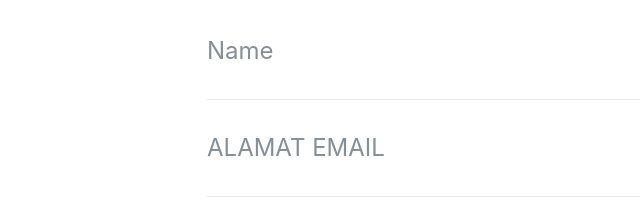
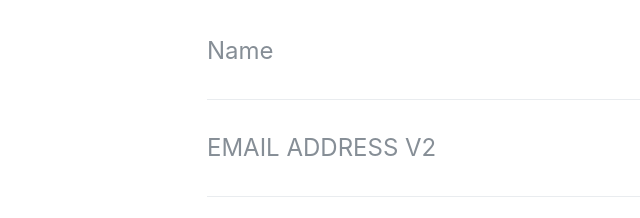
Before and after one commit to razanalia/mini_project, a website with bundled scripts: page index.html in a window 1280 px wide. Shown: the part 2520-2738 px from the top of the page, 68-708 px from the left. Built offline with nearby package versions, Linux system fonts and the light colour scheme.

Commit message:
Update index.html

```diff
--- a/index.html
+++ b/index.html
@@ -183,8 +183,8 @@ RawBlameHistory
               </div>
               <div class="control-group">
                 <div class="form-group floating-label-form-group controls mb-0 pb-2">
-                  <label>ALAMAT EMAIL</label>
-                  <input class="form-control" id="email" type="email" placeholder="ALAMAT EMAIL" required="required" data-validation-required-message="TOLONG TULIS EMAIL ANDA.">
+                  <label>EMAIL ADDRESS V2</label>
+                  <input class="form-control" id="email" type="email" placeholder="EMAIL ADDRESS V2" required="required" data-validation-required-message="TOLONG TULIS EMAIL ANDA.">
                   <p class="help-block text-danger"></p>
                 </div>
               </div>
```
